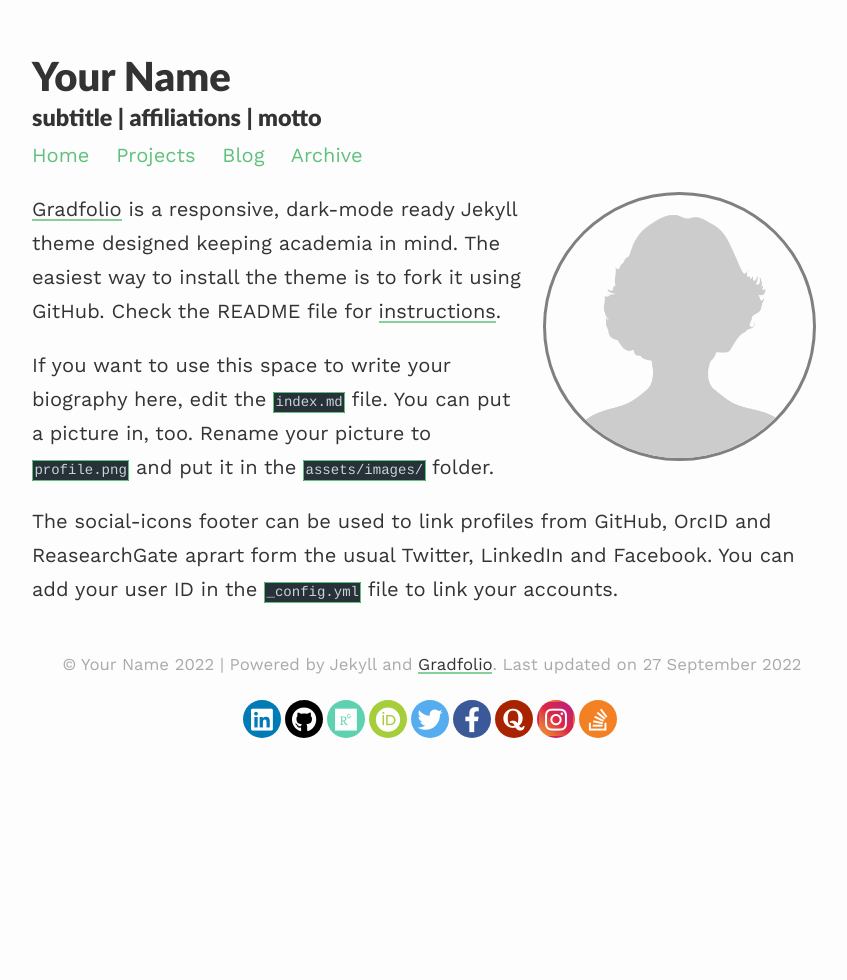
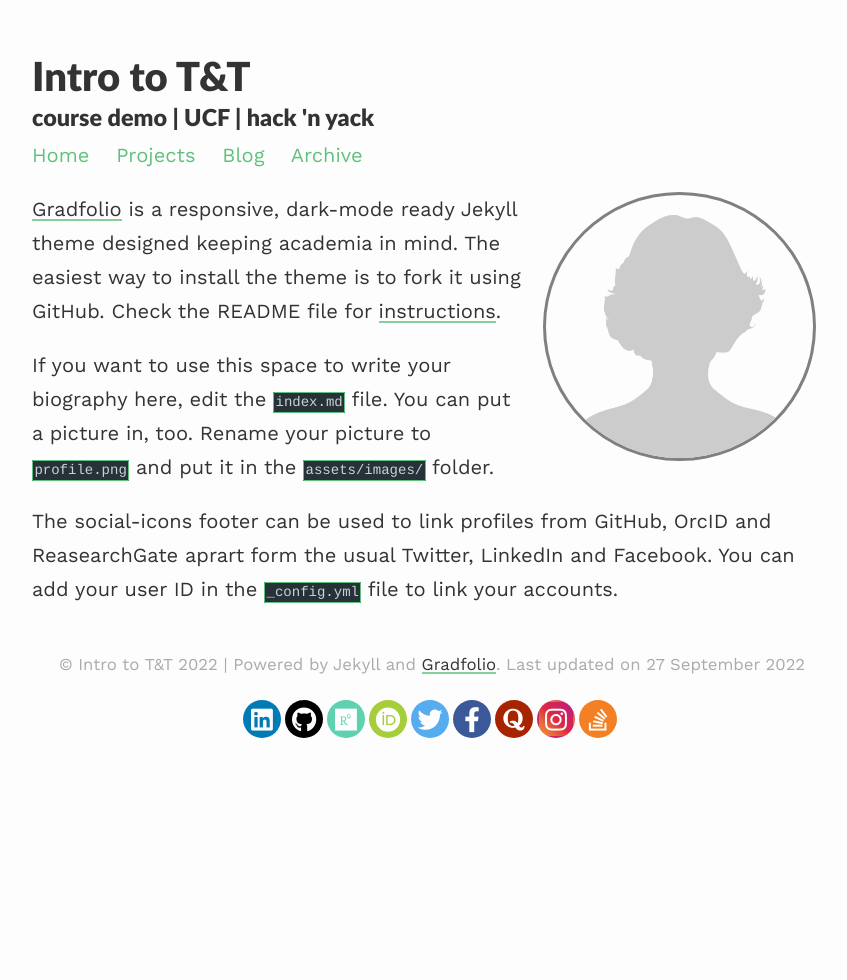
Before and after one commit to AMSUCF/gradfolio, a Jekyll site: the page built from index.md, in a window 1280 px wide. Shown: the whole page, without its empty margins (208-1055 px from the left). Built offline with Jekyll 4.4.1, drawn with Linux system fonts in a browser that asks for light colours; nearby versions of some CDN libraries.

Commit message:
Updating title

```diff
--- a/_config.yml
+++ b/_config.yml
@@ -1,7 +1,7 @@
 ### your site title here
 
-title: Your Name
-description: subtitle | affiliations | motto
+title: Intro to T&T
+description: course demo | UCF | hack 'n yack
 
 baseurl: /gradfolio #name of GitHub repository
 url: "" #custom url to be used instead of GitHub repository
@@ -13,7 +13,7 @@ permalink: /blog/:year/:title/
 paginate_path: /blog/page:num/
 
 # Social media links in footer
-twitter: "#"
+twitter: "anasalter"
 linkedin: "#"
 stackoverflow: "#"
 github: "#"
```
